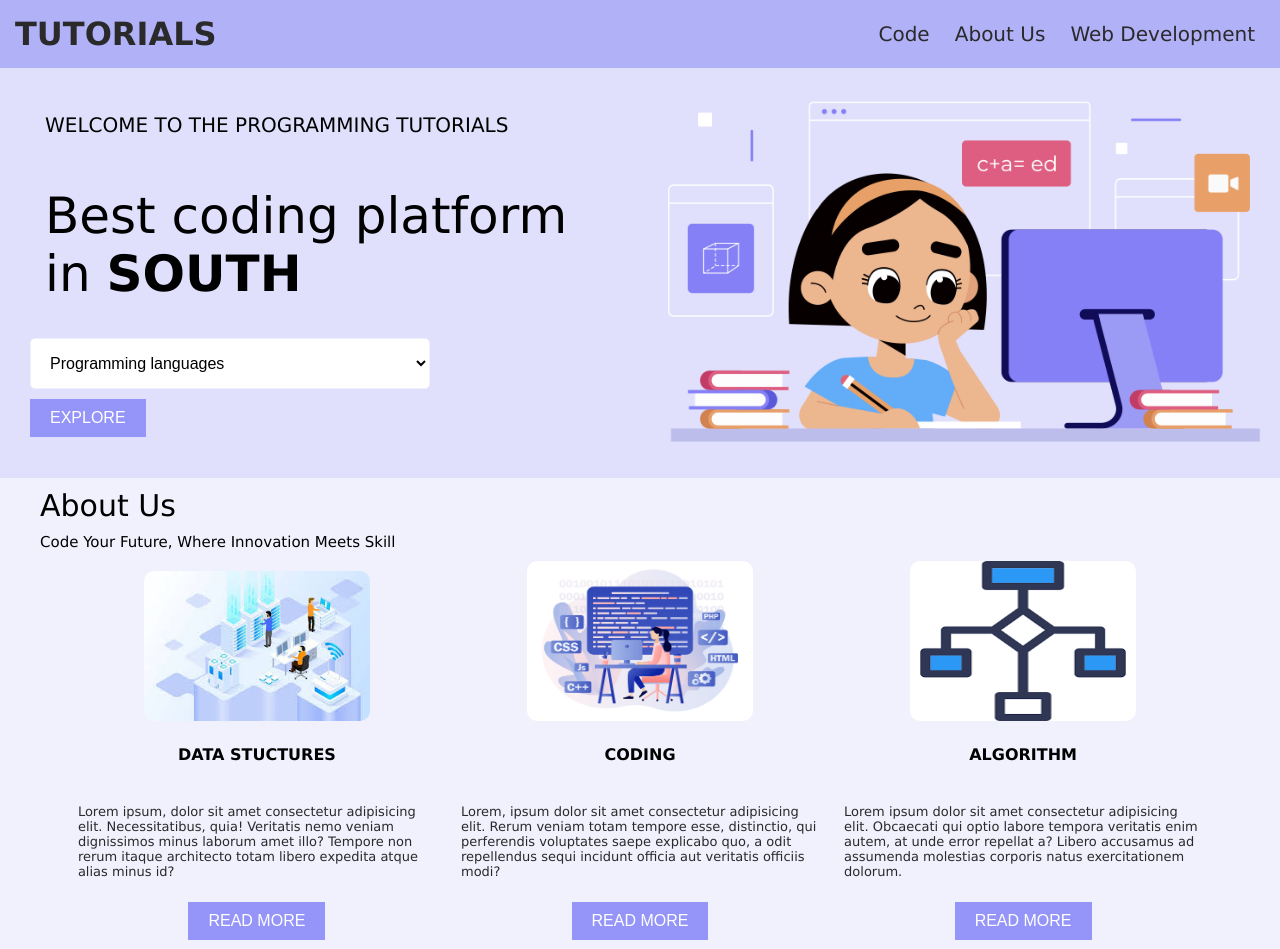
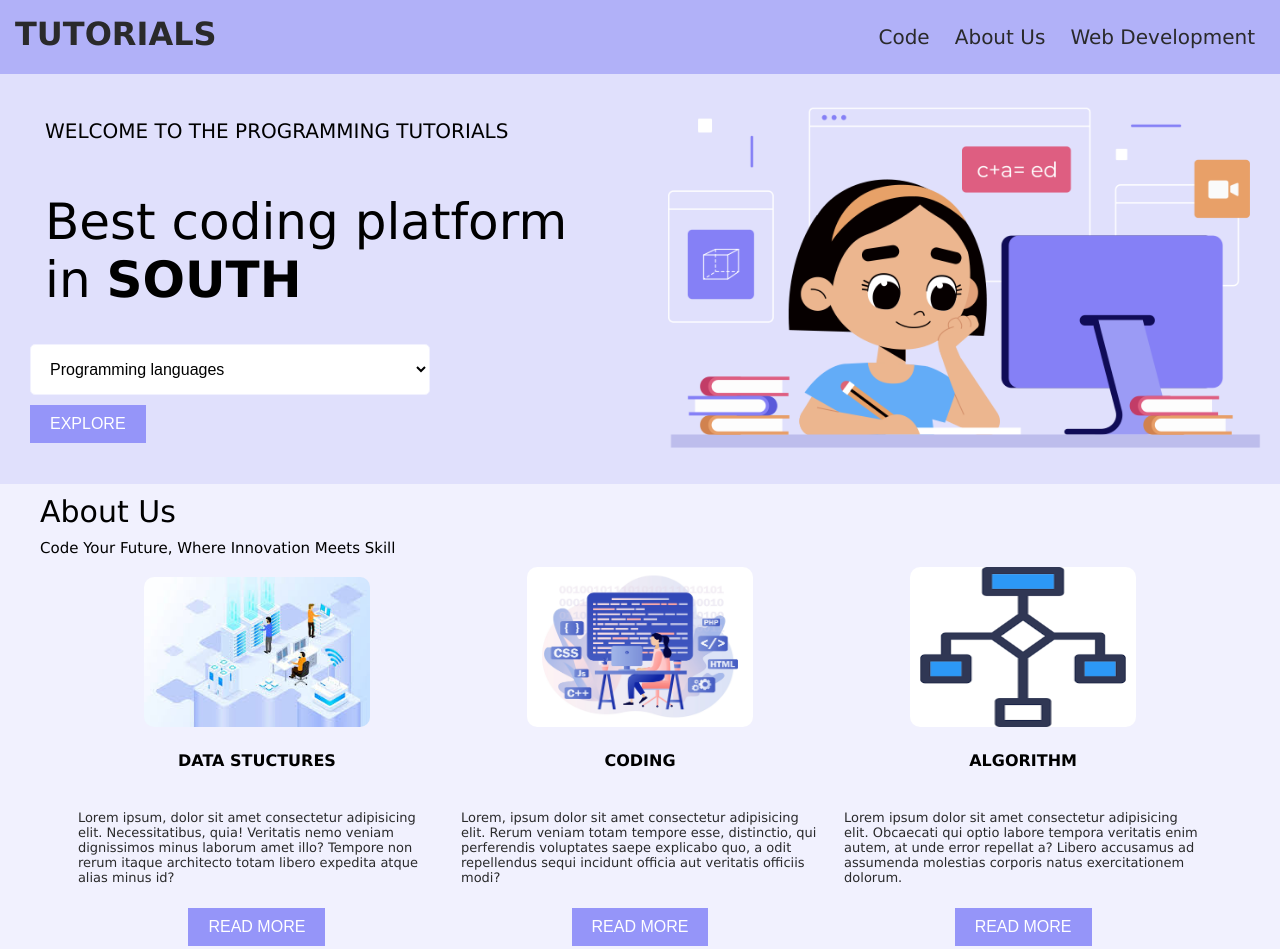
Before and after one commit to sandhyabalamurali/html-css-noflex-template, a plain HTML site: page index.html in a window 1280 px wide. Shown: the top 949 px of the page. Drawn offline with Linux system fonts and the light colour scheme.

Commit message:
third commit

```diff
--- a/style.css
+++ b/style.css
@@ -7,24 +7,28 @@ body {
 }
 header {
     padding: 15px;
-    background-color:#B1B1F8;
-    display: flex;
-    justify-content: space-between;
-    align-items: center;
+    background-color: #B1B1F8;
+    display: inline-block;
+    width: 100%;
+    box-sizing: border-box;
+
 }
 header nav {
     display: inline-block;
+    float: right;
+}
+header h1 {
+    color: #2a2a2b;
+    margin: 0;
+    display: inline-block; /* Keep h1 inline with other elements */
+    text-align: right;
 }
 header nav a {
     color: #2a2a2b;
     padding: 10px;
     text-decoration: none;
     font-size: 20px;
-}
-header h1 {
-    font-family: 'Lucida Sans', 'Lucida Sans Regular', 'Lucida Grande', 'Lucida Sans Unicode', Geneva, Verdana, sans-serif;
-    color: #2a2a2b;
-    margin: 0;
+    display: inline-block; /* Keep links inline */
 }
 .content-image-container {
     display: inline-block;
```
